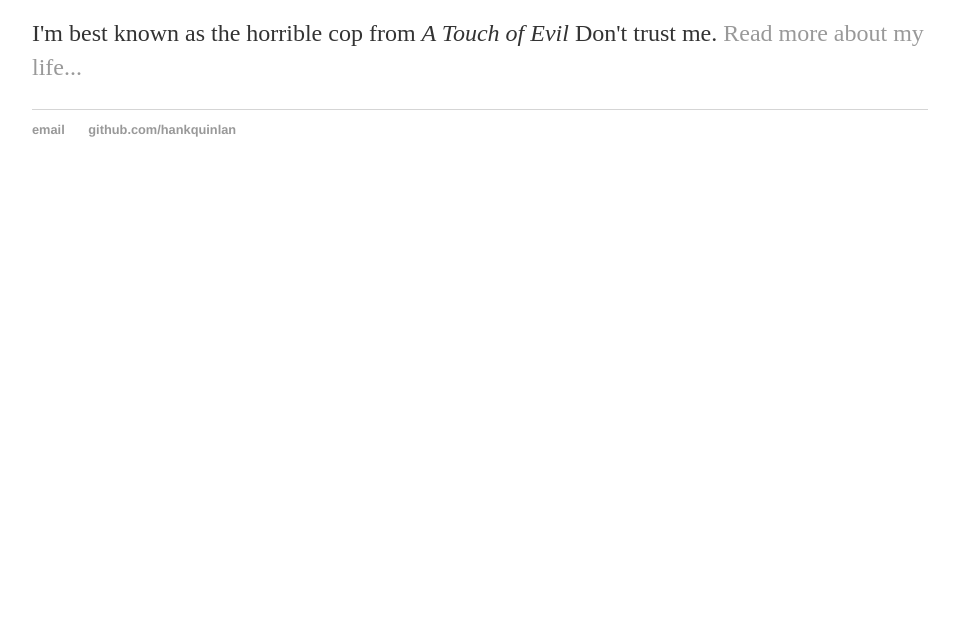
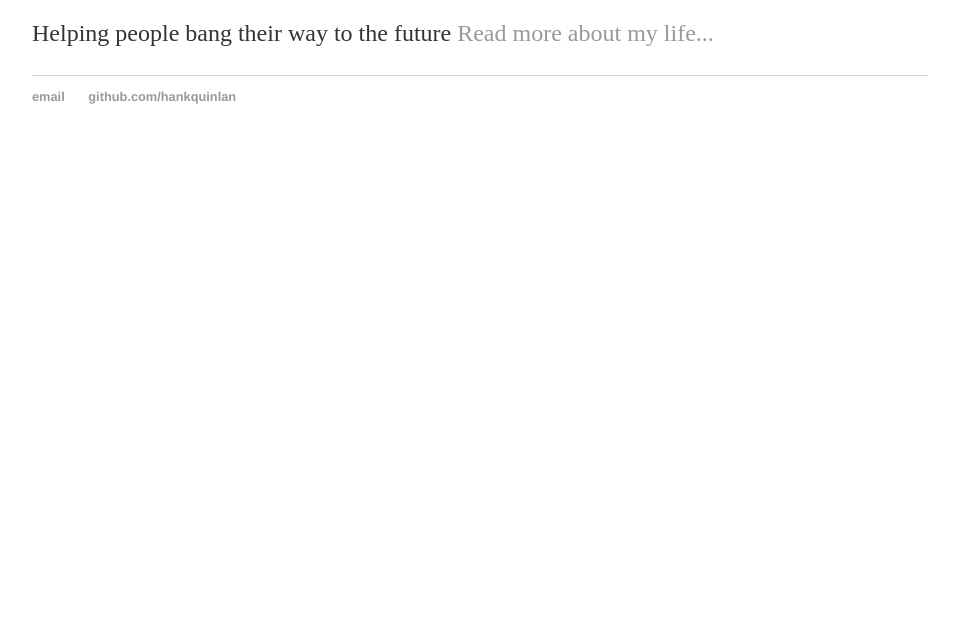
Before and after one commit to TicoHeard/ChasShipman.github.io, a plain HTML site: page index.html in a window 1280 px wide. Shown: the part 180-800 px from the top of the page, without its empty margins (160-1119 px from the left). Drawn offline with Linux system fonts and the light colour scheme.

Commit message:
Update index.html

```diff
--- a/index.html
+++ b/index.html
@@ -17,7 +17,7 @@
 		<div class="container">
     		<div class="blurb">
         		<h1>CFMC!</h1>
-				<p>I'm best known as the horrible cop from <em>A Touch of Evil</em> Don't trust me. <a href="/about">Read more about my life...</a></p>
+				<p>Helping people bang their way to the future <a href="/about">Read more about my life...</a></p>
     		</div><!-- /.blurb -->
 		</div><!-- /.container -->
 		<footer>
```
